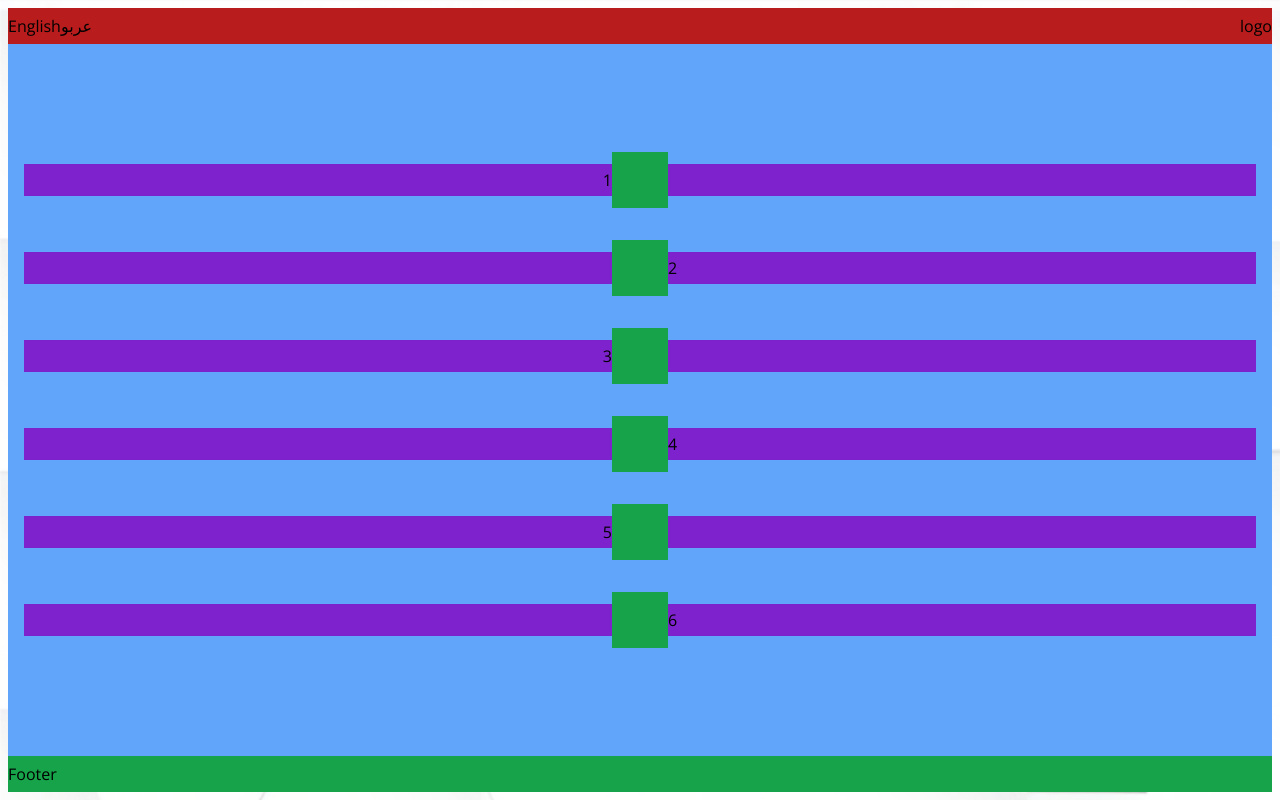
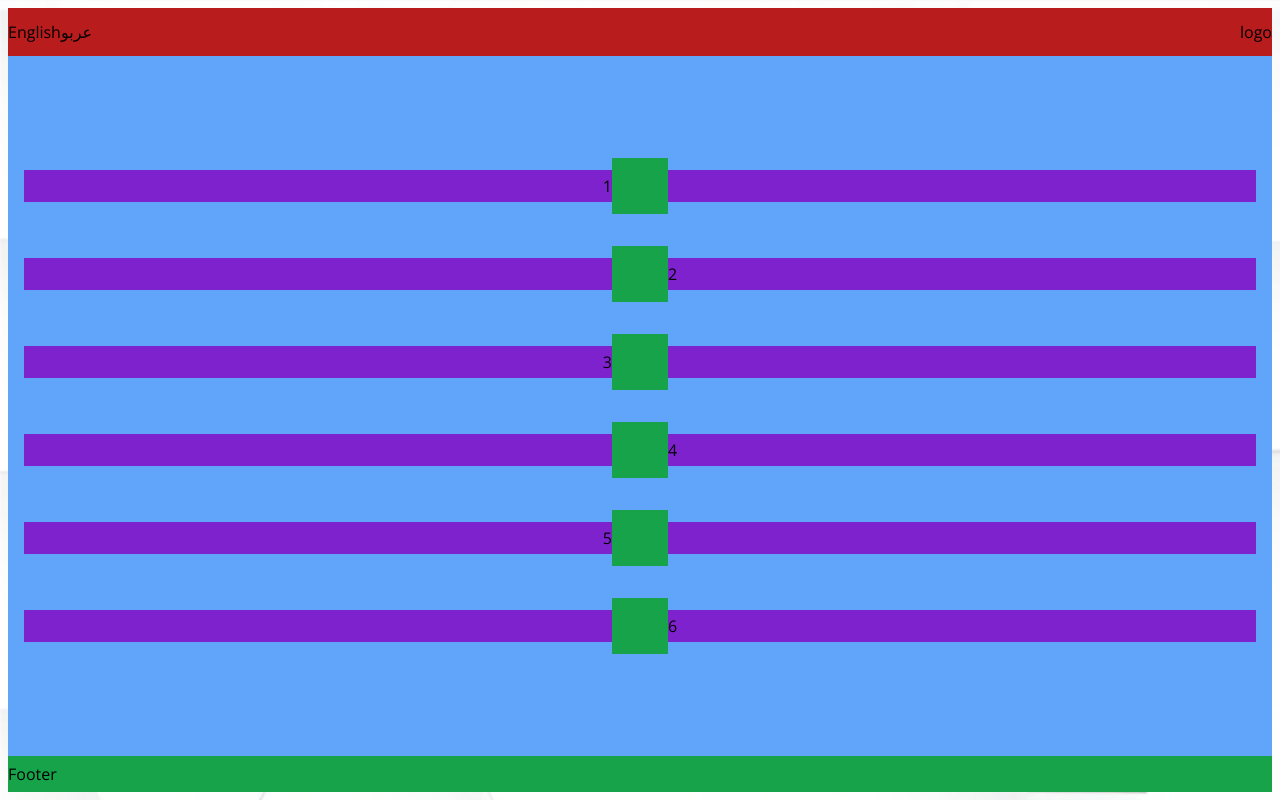
Before and after one commit to issimissimo/Biomimicry_WebApp, a React (Vite) app: page / in a window 1280 px wide. Built offline with nearby package versions, Linux system fonts and the light colour scheme; no server answers.

Commit message:
wip VideoElement

```diff
--- a/src/components/Header.jsx
+++ b/src/components/Header.jsx
@@ -10,7 +10,7 @@ const LanguageButtons = () => {
 
 const Header = () => {
     return (
-        <div className="bg-red-700 h-9 w-full flex items-center justify-between">
+        <div className="bg-red-700 h-12 w-full flex items-center justify-between">
             <LanguageButtons/>
             <p>logo</p>
         </div>
--- a/src/components/List.jsx
+++ b/src/components/List.jsx
@@ -1,23 +1,11 @@
 /// React
 import { useState, useEffect, useRef } from "react";
 
+/// Subcomponents
+import { VideoElement, VideoElementState} from "./subComponents/VideoElement";
 
-
-
-
-
-function isEven(n) {
-    return n % 2 == 0;
-}
-
-function isOdd(n) {
-    return Math.abs(n % 2) == 1;
-}
-
-
-
-
-
+/// Utils
+import { isEven, isOdd } from "../utils/maths";
 
 
 
@@ -29,58 +17,28 @@ const List = ({ activeElement }) => {
 
     const numbers = [1, 2, 3, 4, 5, 6];
 
-    // const Left = () => {
+    // const Center = () => {
     //     return (
-    //         <div className="flex-1 h-8 bg-yellow-600 flex justify-end items-center">
-    //             <p>Left</p>
+    //         <div className="w-14 h-14 bg-green-600"></div>
+    //     )
+    // }
+
+    // const Label = ({ id, content }) => {
+    //     return (
+    //         <div className={`flex-1 h-8 bg-purple-700 flex items-center
+    //         ${isOdd(id) ? "justify-end" : "justify-start"}`}>
+
+    //             {content && (
+    //                 <p>{id}</p>
+    //             )}
+
     //         </div>
     //     )
     // }
 
-    const Center = () => {
-        return (
-            <div className="w-14 h-14 bg-green-600"></div>
-        )
-    }
-
-    // const Right = () => {
-    //     return (
-    //         <div className="flex-1 h-8 bg-purple-700 flex justify-start items-center">
-    //             <p>Right</p>
-    //         </div>
-    //     )
-    // }
-
-    const Label = ({ id, content }) => {
-        return (
-            <div className={`flex-1 h-8 bg-purple-700 flex items-center
-            ${isOdd(id) ? "justify-end" : "justify-start"}`}>
-
-                {content && (
-                    <p>{id}</p>
-                )}
-
-            </div>
-        )
-    }
-
 
     const listItems = numbers.map((number) =>
-        <li id="VideoElement" className="p-4 flex justify-between items-center" key={number}>
-            {
-                <Label
-                    id={number}
-                    content={isOdd(number) ? "someValue" : ""}
-                />
-            }
-            <Center />
-            {
-                <Label
-                    id={number}
-                    content={isEven(number) ? "someValue" : ""}
-                />
-            }
-        </li>
+        <VideoElement key={number} index={number} />
     );
 
     return (
--- a/src/components/subComponents/VideoElement.jsx
+++ b/src/components/subComponents/VideoElement.jsx
@@ -1,5 +1,12 @@
-import CircleButton from "./VideoElementRes/CircleButton";
-import LabelButton from "./VideoElementRes/LabelButton";
+/// React
+import { useState, useEffect, useRef } from "react";
+
+/// VideoElementResources
+import IconButton from "./VideoElementResources/IconButton";
+import LabelButton from "./VideoElementResources/LabelButton";
+
+/// Utils
+import { isOdd, isEven } from "../../utils/maths";
 
 export const VideoElementState = {
     IDLE: Symbol("idle"),
@@ -7,8 +14,24 @@ export const VideoElementState = {
     INACTIVE: Symbol("inactive"),
 }
 
-export const VideoElement = () => {
+export const VideoElement = ({ index }) => {
     return (
-        <LabelButton/>
+        <li id="VideoElement" className="p-4 flex justify-between items-center" key={index}>
+
+                <LabelButton
+                    index={index}
+                    content={isOdd(index) ? "someValue" : null}
+                />
+
+            <IconButton
+                index={index}
+            />
+
+                <LabelButton
+                    index={index}
+                    content={isEven(index) ? "someValue" : null}
+                />
+
+        </li>
     )
 }
--- a/src/components/subComponents/VideoElementRes/CircleButton.jsx
+++ /dev/null
@@ -1,5 +0,0 @@
-const CircleButton = () => {
-
-}
-
-export default CircleButton;
--- a/src/components/subComponents/VideoElementRes/LabelButton.jsx
+++ /dev/null
@@ -1,9 +0,0 @@
-const LabelButton = () => {
-    return(
-        <div className="rounded-full bg-red-700">
-            <p>LABELBUTTON</p>
-        </div>
-    )
-}
-
-export default LabelButton;
--- /dev/null
+++ b/src/components/subComponents/VideoElementResources/IconButton.jsx
@@ -0,0 +1,18 @@
+/// React
+import { useState, useEffect, useRef } from "react";
+
+import { VideoElementState } from "../VideoElement";
+
+const IconButton = () => {
+    const [state, setState] = useState(VideoElementState.IDLE);
+
+    return (
+        <div className="w-14 h-14 bg-green-600"
+            onClick={() => console.log("AAAAAAAAAAAA")}
+        >
+
+        </div>
+    )
+}
+
+export default IconButton;
--- /dev/null
+++ b/src/components/subComponents/VideoElementResources/LabelButton.jsx
@@ -0,0 +1,22 @@
+/// React
+import { useState, useEffect, useRef } from "react";
+
+import { VideoElementState } from "../VideoElement";
+import { isOdd, isEven } from "../../../utils/maths";
+
+const LabelButton = ({ index, content }) => {
+    const [state, setState] = useState(VideoElementState.IDLE);
+
+    return (
+        <div className={`flex-1 h-8 bg-purple-700 flex items-center
+        ${isOdd(index) ? "justify-end" : "justify-start"}`}>
+
+            {content && (
+                <p>{index}</p>
+            )}
+
+        </div>
+    )
+}
+
+export default LabelButton;
--- a/src/index.css
+++ b/src/index.css
@@ -1,6 +1,4 @@
 @import url("https://fonts.googleapis.com/css2?family=Open+Sans:wght@300;400;500;600;700&display=swap");
-@import url("https://fonts.googleapis.com/css2?family=Dancing+Script:wght@400;500&display=swap");
-@import url("https://fonts.googleapis.com/css2?family=Great+Vibes&display=swap");
 
 @tailwind base;
 @tailwind components;
--- /dev/null
+++ b/src/utils/maths.js
@@ -0,0 +1,7 @@
+export const isEven = (n) => {
+    return n % 2 == 0;
+}
+
+export const isOdd = (n) => {
+    return Math.abs(n % 2) == 1;
+}
```
